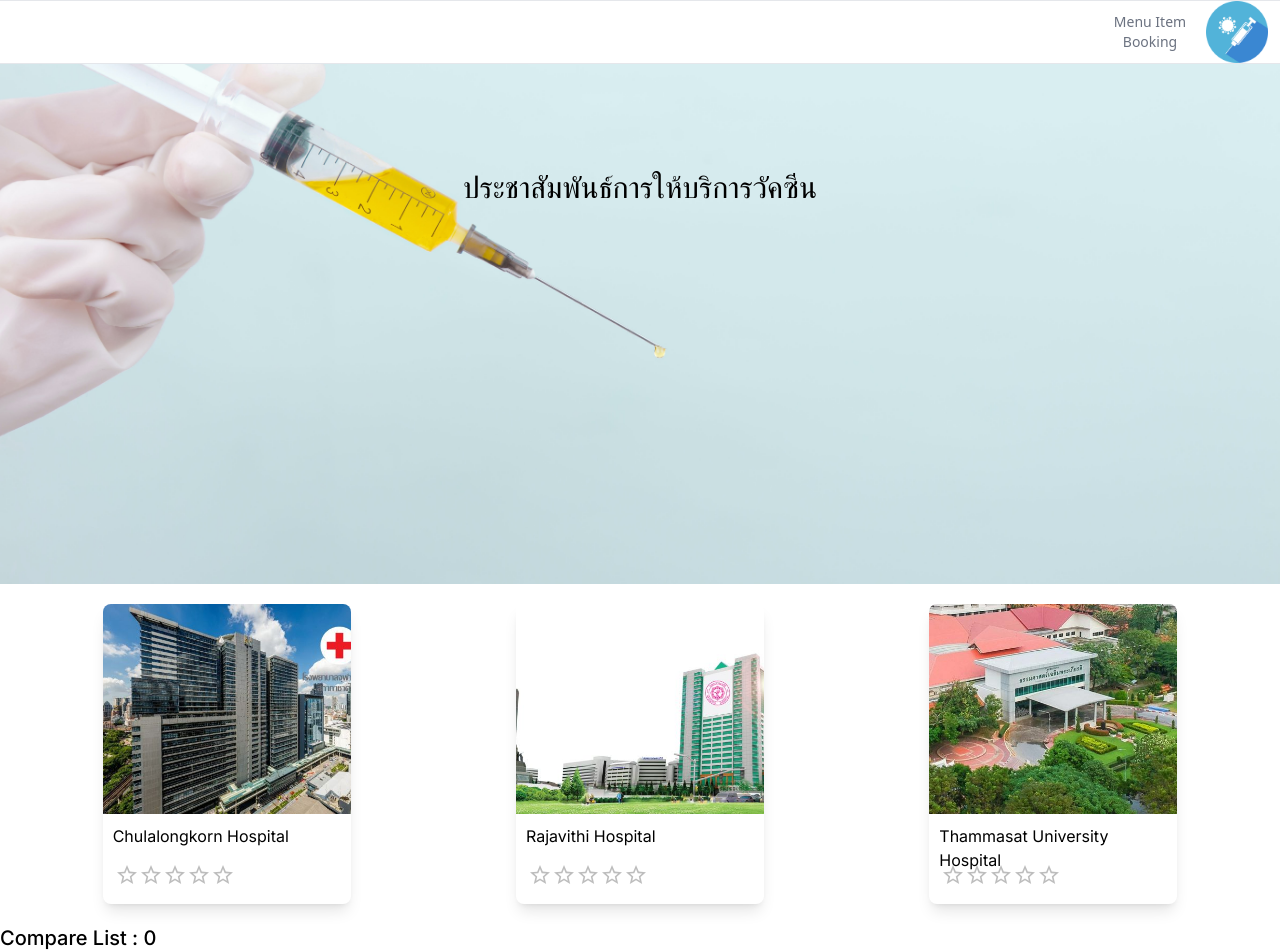
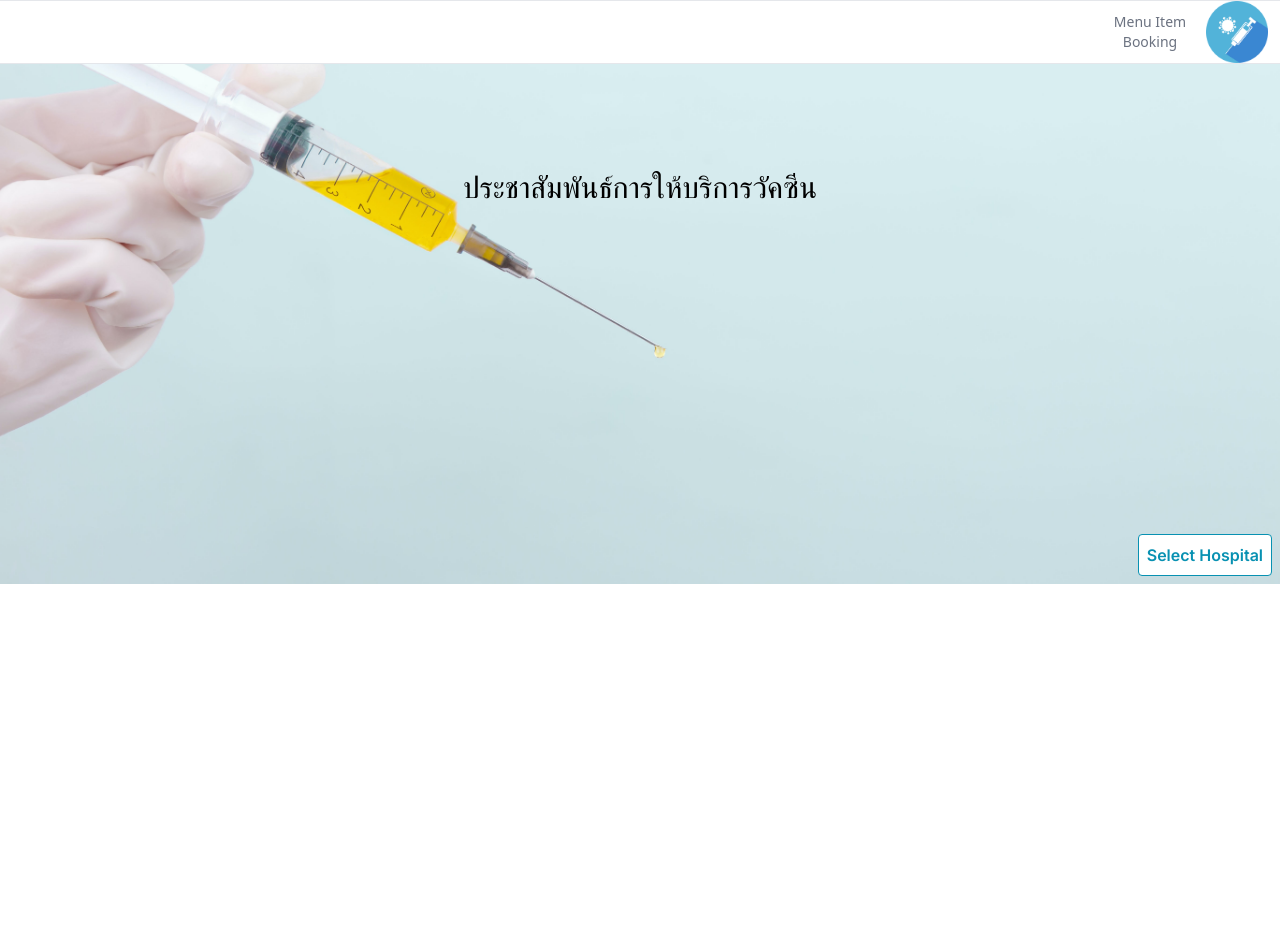
Before and after one commit to PichaiyutB/SWDEVII_vaccine-book-app, a Next.js app: page / in a window 1280 px wide. After the commit the page ends 800 px from the top, so only its background shows below. Built offline with nearby package versions, Linux system fonts and the light colour scheme.

Commit message:
Assignment7

```diff
--- /dev/null
+++ b/src/app/(hospitalInfo)/hospital/[hid]/page.tsx
@@ -0,0 +1,32 @@
+import Image from "next/image"
+
+
+export default function HospitalDetailPage ( {params} : {params : {hid:string} } ) {
+
+    /*
+    Mock Data
+    */
+    const mockHospitalRepo = new Map()
+    mockHospitalRepo.set(  "001" , { name: "Chulalongkorn Hospital", image: "/img/chula.jpg" } )
+    mockHospitalRepo.set(  "002" , { name: "Rajavithi Hospital", image: "/img/rajavithi.jpg" } )
+    mockHospitalRepo.set(  "003" , { name: "Thammasat University Hospital", image: "/img/thammasat.jpg" } )
+
+    return (
+        <main className="text-center p-5">
+            <h1 className="text-lg font-medium text-black">Hospital ID {params.hid}</h1>
+            <div className="flex flex-row my-5">
+                <Image src={mockHospitalRepo.get(params.hid).image }
+                alt="Hospital Image"
+                width={0} height={0} sizes="100vw"
+                className="rounded-lg w-[30%]"/>
+                <div className="text-md mx-5 text-black"> {mockHospitalRepo.get(params.hid).name } </div>
+            </div>
+        </main>
+
+    )
+}
+
+export async function generateStaticParams() {
+    return [ {hid:'001'}, {hid:'002'}, {hid:'003'}]
+
+}
--- /dev/null
+++ b/src/app/(hospitalInfo)/hospital/page.tsx
@@ -0,0 +1,13 @@
+import CardPanel from "@/components/CardPanel";
+export default function Hospital() {
+
+    return (
+        <main className="text-center p-5">
+
+            <h1 className="text-xl font-medium text-black">Select Your Hospital</h1>
+            <CardPanel/>
+        </main>
+
+    );
+
+}
--- a/src/app/page.tsx
+++ b/src/app/page.tsx
@@ -8,7 +8,7 @@
     <main>
 
         <Banner/>
-        <CardPanel/>
+
 
 
     </main>
--- a/src/components/CardPanel.tsx
+++ b/src/components/CardPanel.tsx
@@ -1,7 +1,7 @@
 'use client'
 import ProductCard from "./ProductCard"
 import { useReducer } from "react"
-
+import Link from "next/link"
 export default function CardPanel(){
 
     const compareReducer = (compareList:Map<string,number>, action:{ type:string, name:string ,rating:number}) =>{
@@ -18,16 +18,28 @@
     }
 
     const [compareList, dispatchCompare] = useReducer(compareReducer,new Map <string,number>() )
+ /*
+        Mock
+    */
+        const mockHospitalRepo = [
+            { hid : "001" , name: "Chulalongkorn Hospital", image: "/img/chula.jpg" },
+            { hid : "002" , name: "Rajavithi Hospital", image: "/img/rajavithi.jpg" },
+            { hid : "003" , name: "Thammasat University Hospital", image: "/img/thammasat.jpg" },
 
+           ]
     return (
         <div>
+
+
             <div style={{margin:"20px" ,display:"flex",flexDirection:"row", flexWrap:"wrap", justifyContent:"space-around", alignContent:"space-around"}}>
-                <ProductCard state={compareList} hospitalName='Chulalongkorn Hospital' imgSrc='/img/chula.jpg'
-                onCompare = { (hosName:string ,rate:number)=> dispatchCompare({type:'add' ,name:hosName , rating:rate }) } />
-                <ProductCard state={compareList} hospitalName='Rajavithi Hospital' imgSrc='/img/rajavithi.jpg'
-                onCompare = { (hosName:string ,rate:number)=> dispatchCompare({type:'add' ,name:hosName , rating:rate }) } />
-                <ProductCard state={compareList} hospitalName='Thammasat University Hospital' imgSrc='/img/thammasat.jpg'
-                onCompare = { (hosName:string ,rate:number)=> dispatchCompare({type:'add' ,name:hosName , rating:rate }) } />
+                {
+                mockHospitalRepo.map((hospitalItem)=>(
+                    <Link href={`/hospital/${hospitalItem.hid}`}  className="w-1/5">
+                        <ProductCard state={compareList} hospitalName={hospitalItem.name} imgSrc= {hospitalItem.image}
+                        onCompare = { (hosName:string ,rate:number)=> dispatchCompare({type:'add' ,name:hosName , rating:rate }) } />
+                    </Link>
+                ))
+                }
             </div>
             <div className="w-full text-xl font-medium text-black">Compare List : { compareList.size }</div>
 
--- a/src/components/InteractiveCard.tsx
+++ b/src/components/InteractiveCard.tsx
@@ -19,7 +19,7 @@
     }
 
     return (
-        <div className='w-1/5 h-[300px] rounded-lg shadow-lg'
+        <div className='w-full h-[300px] rounded-lg shadow-lg'
         onMouseOver={ (e) => onCardMouseAction(e) }
         onMouseOut={ (e) => onCardMouseAction(e) } >
             { children }
--- a/src/components/ProductCard.tsx
+++ b/src/components/ProductCard.tsx
@@ -7,7 +7,9 @@
 export default function ProductCard({hospitalName , imgSrc , onCompare, state} :
     {hospitalName:string , imgSrc:string , onCompare:Function ,state: Map<string,number>})
     {
+
     let rating= state.get(hospitalName)||0 ;
+
     return (
         <InteractiveCard contentName={hospitalName}>
             <div className='w-full h-[70%] relative rounded-t-lg'>
@@ -16,11 +18,12 @@
             <div className='w-full h-[15%] p-[10px] text-black'>
                 {hospitalName}
             </div>
-
+            <div onClick={(e)=>{e.stopPropagation()}}>
             <Rating name="simple-controlled" className='h-[10%] mx-2 px-1 py-1'
             value={rating}
-            onChange={(e,newValue)=>{e.stopPropagation(); onCompare(hospitalName,newValue)}}
+            onChange={(e,newValue)=>{ e.stopPropagation(); e.preventDefault(); onCompare(hospitalName,newValue); }}
             precision={1}/>
+            </div>
         </InteractiveCard>
     );
 }
--- a/src/components/banner.tsx
+++ b/src/components/banner.tsx
@@ -1,11 +1,13 @@
 'use client'
 import { useState } from 'react';
+import { useRouter } from 'next/navigation';
 import styles from './banner.module.css'
 import Image from 'next/image';
 export default function Banner(){
 
     const covers = ['/img/vacban.jpg','/img/vacban2.jpg','/img/vacban3.jpg','/img/vacban4.jpg']
     const [index , setIndex] = useState(0)
+    const router = useRouter()
 
     return (
         <div className={styles.banner} onClick={()=>{ setIndex(index+1);}}>
@@ -17,6 +19,12 @@
             <div className={styles.bannerText}>
                 <h1 className='text-3xl font-medium'>ประชาสัมพันธ์การให้บริการวัคซีน</h1>
             </div>
+            <button className='bg-white text-cyan-600 border border-cyan-600
+            font-semibold py-2 px-2 m-2 rounded z-30 absolute bottom-0 right-0
+            hover:bg-cyan-600 hover:text-white hover:border-transparent'
+            onClick={(e)=> { e.stopPropagation();  router.push('/hospital')} }>
+                Select Hospital
+            </button>
         </div>
     );
 }
```
